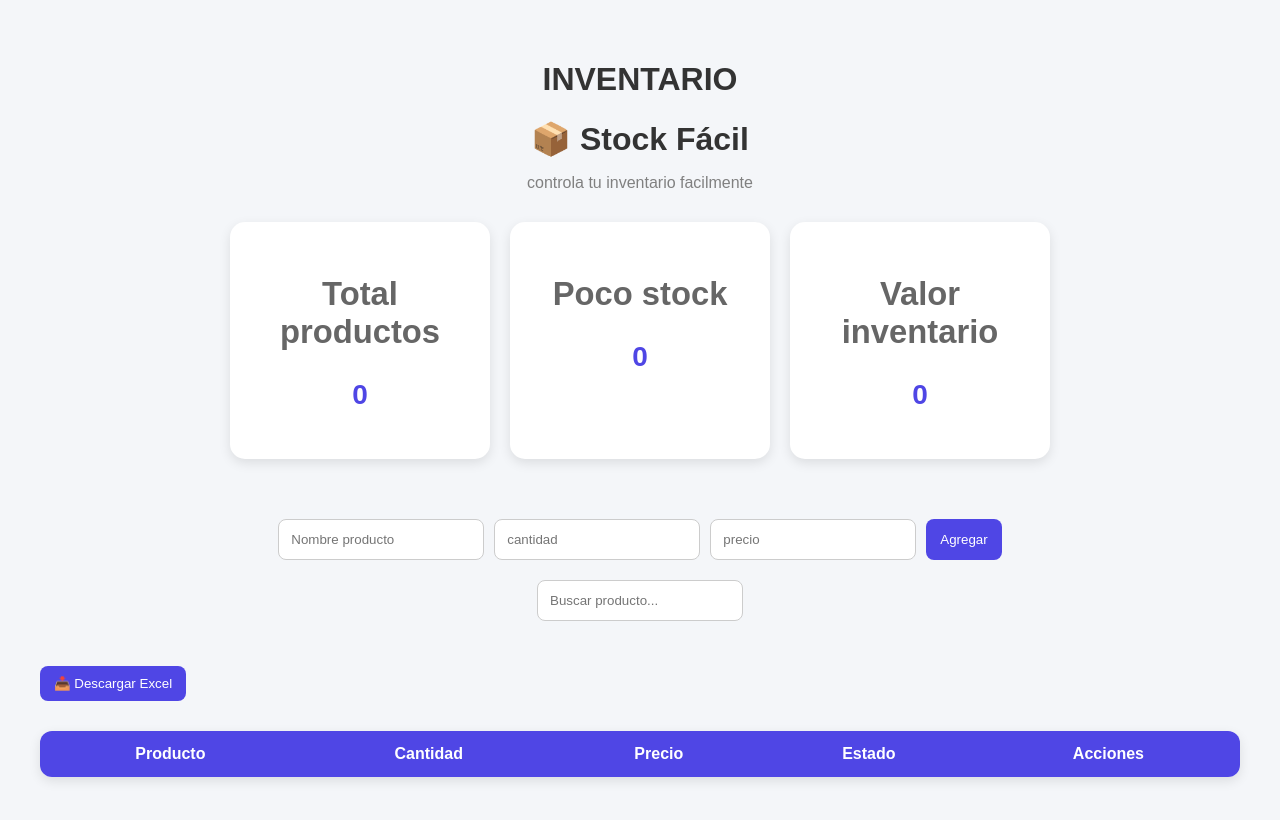
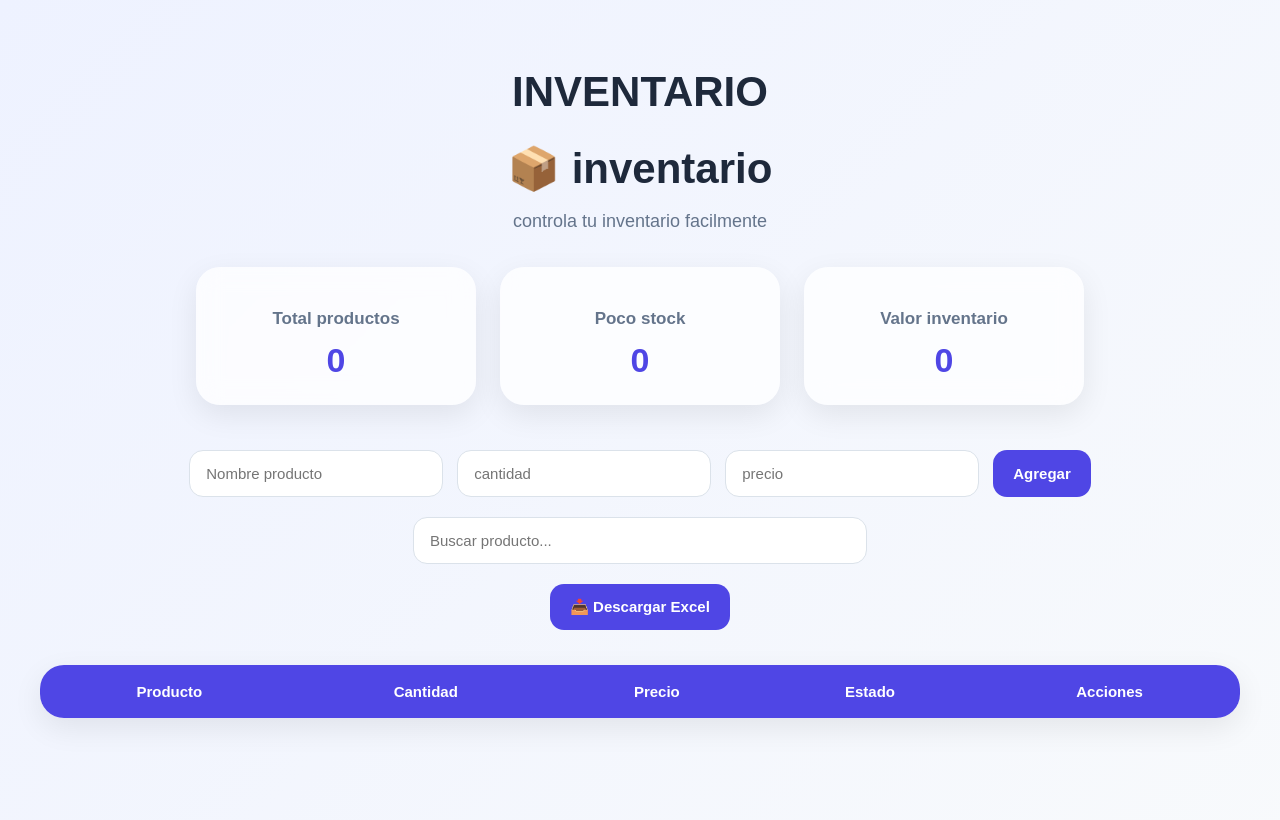
Before and after one commit to Sofia19c/Stock, a website: page Public/Index.html in a window 1280 px wide. Drawn offline with Linux system fonts and the light colour scheme; no server answers.

Commit message:
Edite Html

```diff
--- a/Public/Index.html
+++ b/Public/Index.html
@@ -6,7 +6,7 @@
     <link rel ="stylesheet" href="style.css">
 </HEAD>
 <body>
-    <h1>📦 Stock Fácil</h1>
+    <h1>📦 inventario</h1>
     <p class="subtitulo">
         controla tu inventario facilmente
     </p>
--- a/Public/style.css
+++ b/Public/style.css
@@ -1,130 +1,213 @@
 body {
     font-family: Arial, sans-serif;
-    background: #f4f6f9;
-    margin: 0px;
+    background: linear-gradient(
+        135deg,
+        #eef2ff,
+        #f8fafc
+    );
+    margin: 0;
     padding: 40px;
+    min-height: 100vh;
 }
 
-h1{
-    text-align:center;
-    color: #333;
-    margin-bottom: 5px;
+/* TITULOS */
+h1 {
+    text-align: center;
+    color: #1e293b;
+    margin-bottom: 8px;
+    font-size: 42px;
 }
 
-.subtitulo{
+.subtitulo {
     text-align: center;
-    color: gray;
-    margin-bottom: 30px;
+    color: #64748b;
+    margin-bottom: 35px;
+    font-size: 18px;
 }
 
-.formulario{
-    display:flex;
-    gap: 10px;
+/* DASHBOARD */
+.dashboard {
+    display: flex;
     justify-content: center;
+    gap: 24px;
+    margin-bottom: 45px;
+    flex-wrap: wrap;
+}
+
+.card {
+    background: rgba(
+        255,
+        255,
+        255,
+        0.75
+    );
+
+    backdrop-filter: blur(12px);
+
+    width: 230px;
+
+    padding: 25px;
+
+    border-radius: 24px;
+
+    text-align: center;
+
+    box-shadow:
+        0 10px 30px
+        rgba(0,0,0,0.08);
+
+    transition: 0.3s;
+}
+
+.card:hover {
+    transform:
+        translateY(-6px);
+}
+
+.card h3 {
+    color: #64748b;
+    margin-bottom: 12px;
+    font-size: 17px;
+}
+
+.card p {
+    font-size: 34px;
+    font-weight: bold;
+    color: #4f46e5;
+    margin: 0;
+}
+
+/* FORMULARIO */
+.formulario {
+    display: flex;
+    justify-content: center;
+    gap: 14px;
+    flex-wrap: wrap;
     margin-bottom: 20px;
 }
 
-input{
-    padding: 12px;
-    border: 1px solid #ccc;
-    border-radius: 8px;
-    width: 180px;
-}
-
-#busqueda{
-    display: block;
-    margin: auto;
-    margin-bottom: 25px;
-    width: 350;
-}
-
-button{
-    padding: 10px 14px;
-    border: none;
-    border-radius: 8px;
-    background:  #4f46e5;
-    color: white;
-    cursor: pointer; /*Cambia el cursor a una mano cuando pasas sobre el botón. */
+input {
+    padding: 14px 16px;
+    border: 1px solid #dbe2ea;
+    border-radius: 14px;
+    width: 220px;
+    font-size: 15px;
+    background: white;
     transition: 0.2s;
 }
 
-/*cambia la apariencia del cursor */
-button:hover{
-    transform: scale(1.05);
+input:focus {
+    outline: none;
+    border-color: #4f46e5;
+    box-shadow:
+        0 0 0 4px
+        rgba(79,70,229,0.15);
 }
 
-table{
-    width: 100%;
-    border-collapse: collapse; /*evita bordes dobles*/
-    background: white;
-    border-radius: 12px;
-    overflow: hidden;
-    box-shadow: 0px 4px 12px rgba(0,0,0,0.1);
+/* BUSCADOR */
+#busqueda {
+    display: block;
+    margin: auto;
+    margin-bottom: 20px;
+    width: 420px;
+    max-width: 90%;
 }
 
-th{
-    /* th: encabezados
-    td: celdas normales */
-    background:  #4f46e5;
+/* BOTONES */
+button {
+    padding: 14px 20px;
+    border: none;
+    border-radius: 14px;
+    background: #4f46e5;
     color: white;
-    padding: 14px;
+    cursor: pointer;
+    transition: 0.25s;
+    font-size: 15px;
+    font-weight: bold;
 }
 
-td{
-    /* th: encabezados
-    td: celdas normales */
-    padding: 14px;
-    text-align: center;
-    border-bottom: 1px solid #eee;
+button:hover {
+    transform:
+        translateY(-2px);
+
+    box-shadow:
+        0 8px 20px
+        rgba(79,70,229,0.35);
 }
 
-/*Ayuda a que el usuario no se pierda entre tantas lineas, poniendo color*/
-tr:hover{
-     background: #f8f9ff;
+/* BOTON EXCEL */
+#btn-excel {
+    display: block;
+    margin: 10px auto 35px auto;
 }
 
+/* TABLA */
+table {
+    width: 100%;
+    border-collapse: collapse;
+    background: white;
+    border-radius: 24px;
+    overflow: hidden;
+
+    box-shadow:
+        0 10px 30px
+        rgba(0,0,0,0.08);
+}
+
+th {
+    background: #4f46e5;
+    color: white;
+    padding: 18px;
+    font-size: 15px;
+}
+
+td {
+    padding: 18px;
+    text-align: center;
+    border-bottom:
+        1px solid #f1f5f9;
+}
+
+tr:hover {
+    background:
+        #f8faff;
+}
+
+/* ESTADOS */
 .stock-bajo {
-    color: red;
+    color: #dc2626;
     font-weight: bold;
 }
 
 .stock-ok {
-    color: green;
+    color: #16a34a;
     font-weight: bold;
 }
 
-/* gap: sirve para hacer la separación entre filas y columnas*/
-/* flex-wrap: organiza el espacio, de forma que si algo no cabe
-en una sola linea , lo pone abajo */
-.dashboard{
-    display: flex;
-    justify-content: center;
-    gap: 20px;
-    margin-bottom: 60px;
-    flex-wrap: wrap;
+/* RESPONSIVE */
+@media (
+    max-width: 768px
+) {
+
+    body {
+        padding: 20px;
     }
 
-.card{
-    background: white;
-    width: 220px;
-    padding: 20px;
-    border-radius: 15px;
-    text-align: center;
-    box-shadow: 0px 4px 12px rgba(0, 0, 0, 0.1);
+    h1 {
+        font-size: 32px;
     }
 
-.card h3{
-    color: #666;
-    margin-bottom: 10px;
+    .formulario {
+        flex-direction: column;
+        align-items: center;
     }
 
-.card{
-    font-size: 28px;
-    font-weight: bold;
-    color: #4f46e5;
+    input {
+        width: 90%;
     }
 
-#btn-excel{
-    margin-top: 20px;
-    margin-bottom: 30px;
+    table {
+        display: block;
+        overflow-x: auto;
     }
+}
--- a/data/productos.json
+++ b/data/productos.json
@@ -1,7 +1,7 @@
 [
   {
     "nombre": "cocacola",
-    "cantidad": 4,
+    "cantidad": 5,
     "precio": "1000",
     "id": 1779492942956
   },
@@ -31,7 +31,7 @@
   },
   {
     "nombre": "coca cola",
-    "cantidad": 5,
+    "cantidad": 6,
     "precio": "1",
     "id": 1779720174392
   },
```
Also changed, not shown: Public/style-backup.css (added). Lines whose indentation alone changed are shown as unchanged.
